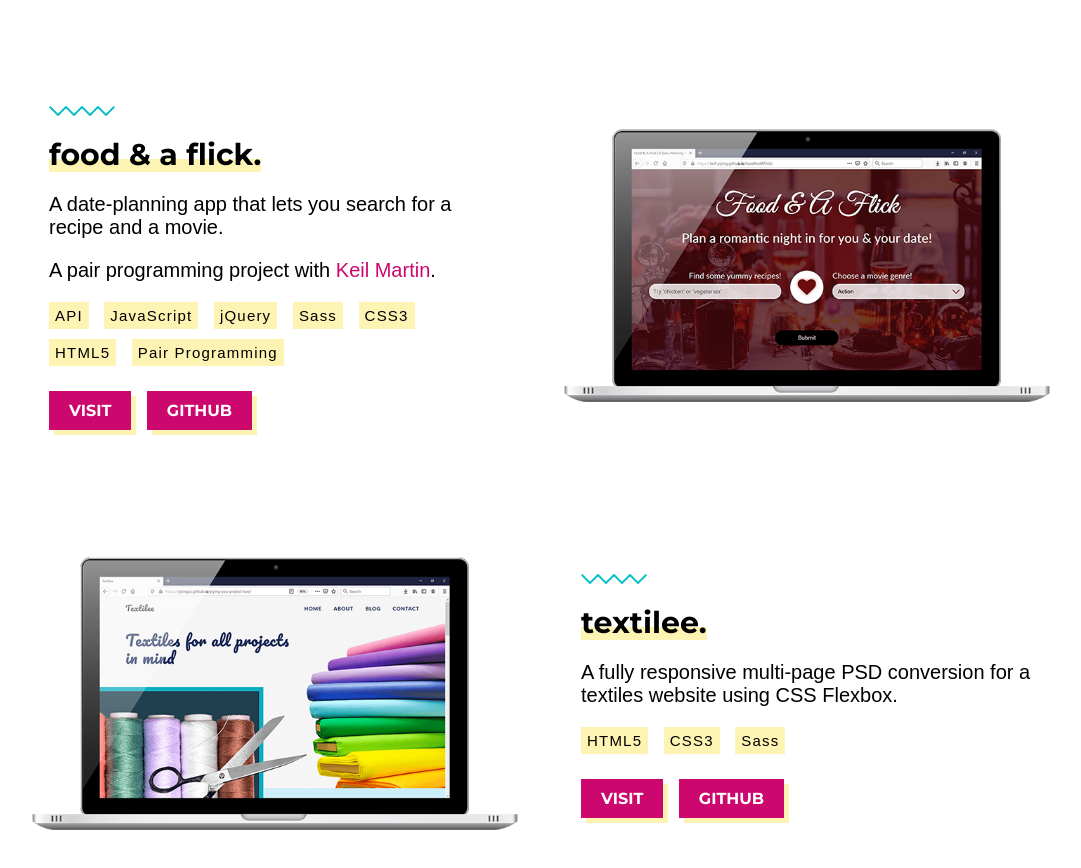
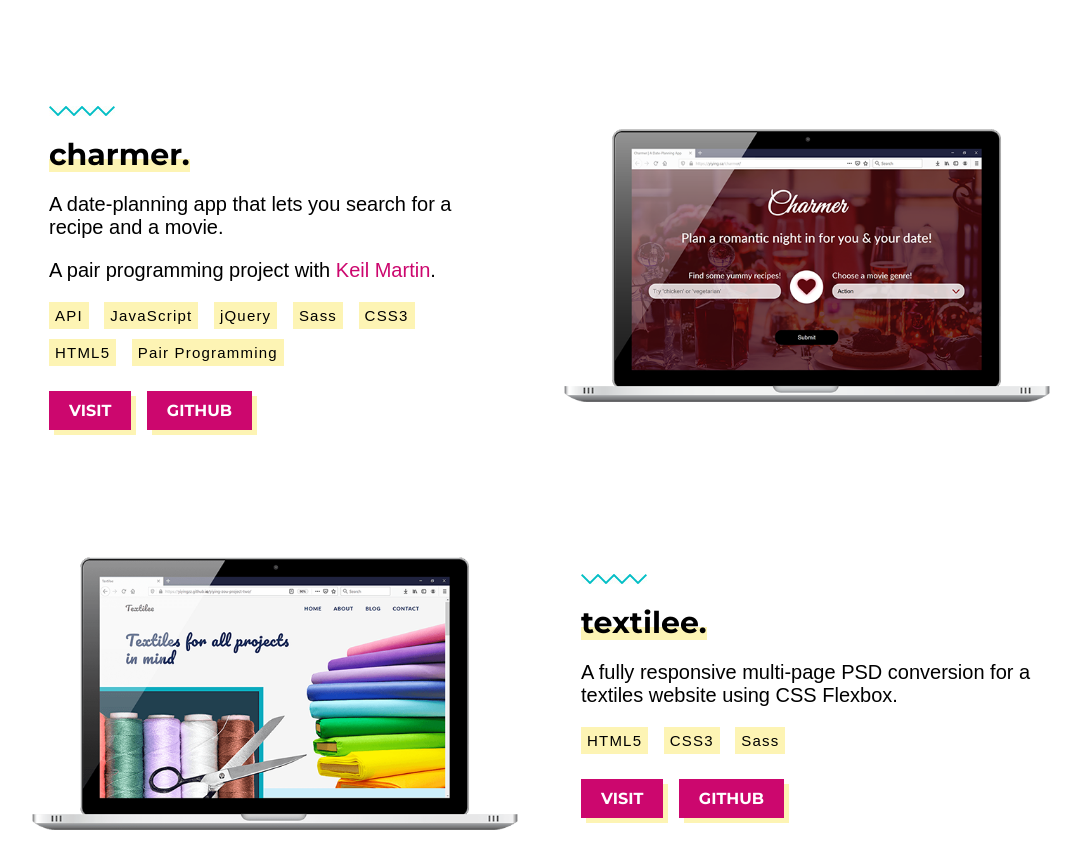
Before and after one commit to yiyingzz/portfolio, a plain HTML site: page index.html in a window 1280 px wide. Shown: the part 3540-4408 px from the top of the page, without its empty margins (99-1180 px from the left). Drawn offline with nearby package versions, Linux system fonts and the light colour scheme; a web font is replaced by a local one.

Commit message:
minor changes

```diff
--- a/index.html
+++ b/index.html
@@ -312,8 +312,8 @@
                 data-aos="fade-left"
               >
                 <img
-                  src="assets/portfolio_img/food-flick.png"
-                  alt="Screenshot of 'Food & A Flick' desktop website."
+                  src="assets/portfolio_img/charmer.png"
+                  alt="Screenshot of 'Charmer' desktop website."
                 />
               </div>
               <div
@@ -321,7 +321,7 @@
                 data-aos="fade-right"
               >
                 <img src="assets/lines.jpg" alt="" />
-                <h4>Food & A Flick.</h4>
+                <h4>Charmer.</h4>
                 <p>
                   A date-planning app that lets you search for a recipe and a
                   movie.
```
Also changed, not shown: assets/portfolio_img/charmer.png (added), assets/portfolio_img/food-flick.png (deleted), assets/portfolio_img/yiying-yells.png.
